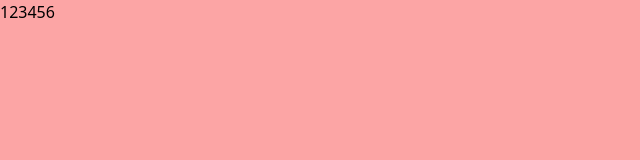
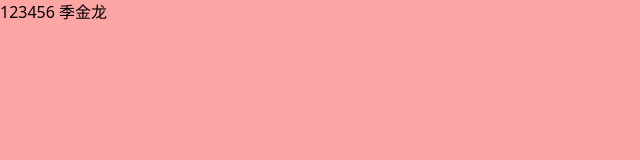
Before and after one commit to jijinlong1546661467/project, a website built with webpack: page public/index.html in a window 1280 px wide. Shown: the full height of the page, 0-640 px from the left. Built offline with nearby package versions, Linux system fonts and the light colour scheme; files whose address does not match are found by name.

Commit message:
提交的信息

```diff
--- a/public/index.html
+++ b/public/index.html
@@ -10,6 +10,8 @@
 <body>
     <div class="w-screen h-screen bg-red-300 border-spacing-12" >
         123456
+        季金龙
+
     </div>
 
     <!-- 加载js和css哪一个会阻塞页面的渲染 -->
```
